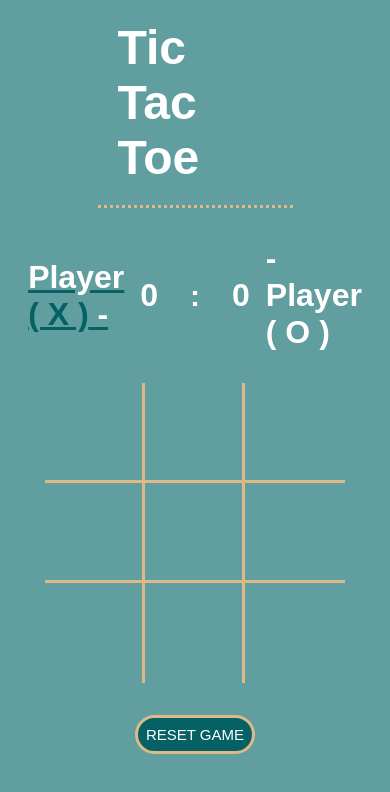
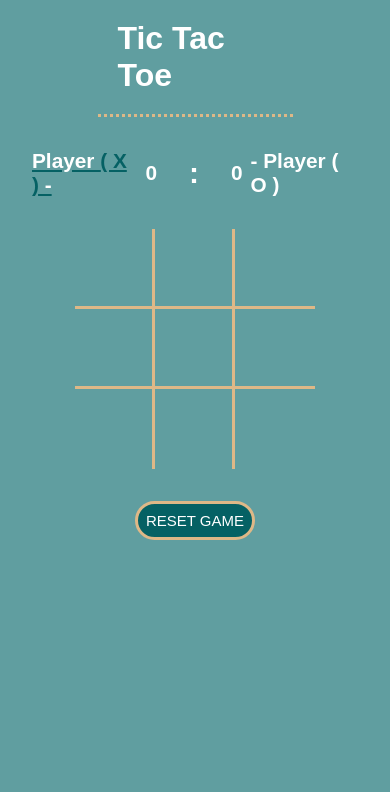
Before and after one commit to TihomirDenev/Tic-Tac-Toe, a plain HTML site: page index.html in a window 390 px wide. Drawn offline with Linux system fonts and the light colour scheme.

Commit message:
Change favicon and add responsive view for phone

```diff
--- a/index.html
+++ b/index.html
@@ -8,8 +8,8 @@
     />
     <link
       rel="icon"
-      type="image/x-icon"
-      href="favicon.ico"
+      type="image/svg+xml"
+      href="./public/favicon.png"
     />
     <link
       rel="stylesheet"
--- a/styles/style.css
+++ b/styles/style.css
@@ -134,3 +134,30 @@ button {
     font-size: 15px;
   }
 }
+
+@media screen and (max-width: 480px) {
+  h1 {
+    font-size: 2rem;
+  }
+
+  h2 {
+    font-size: 1.3rem;
+  }
+
+  .game-board {
+    grid-template-columns: repeat(3, 80px);
+    grid-template-rows: repeat(3, 80px);
+  }
+
+  .game-cell {
+    font-size: 30px;
+  }
+
+  .score-box {
+    gap: 0.5rem;
+  }
+
+  .modal {
+    padding: 2rem 3rem;
+  }
+}
```
Also changed, not shown: favicon.ico (deleted), public/favicon.png (added).
